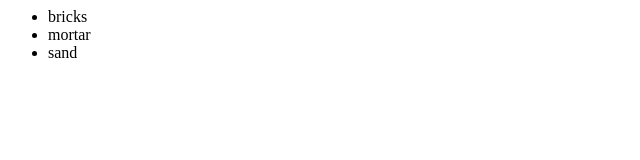
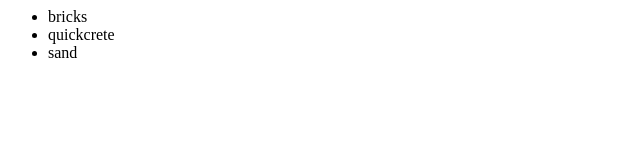
Before and after one commit to potikanond/newGitTest, a plain HTML site: page index.html in a window 1280 px wide. Shown: the full height of the page, 0-640 px from the left. Drawn offline with Linux system fonts and the light colour scheme.

Commit message:
made morta more specific

```diff
--- a/index.html
+++ b/index.html
@@ -6,7 +6,7 @@
 	<div>
 	<ul>
 		<li>bricks</li>
-		<li>mortar</li>
+		<li>quickcrete</li>
 		<li>sand</li>
 	</ul>
 	</div>
```
